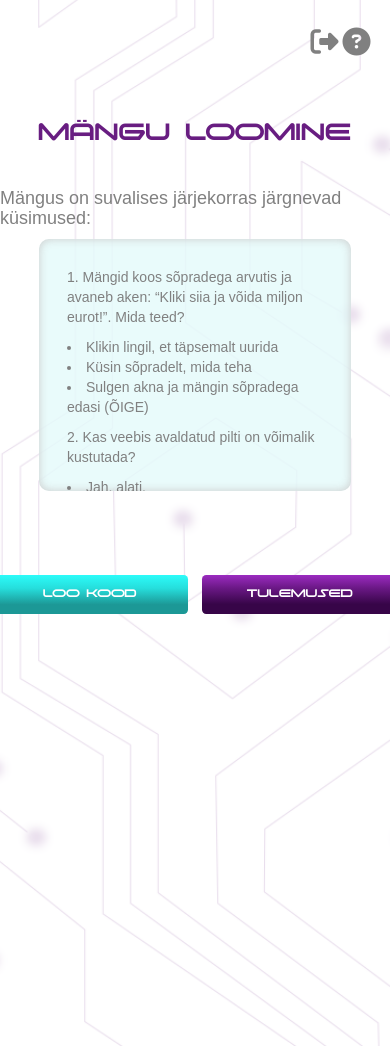
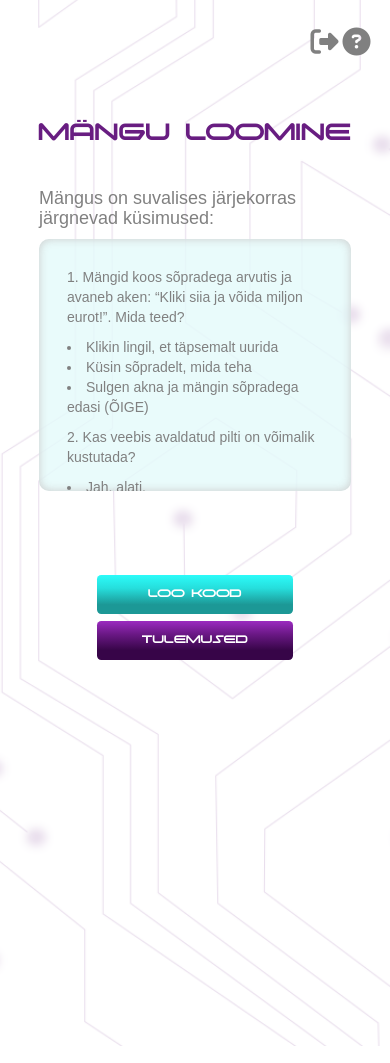
Before and after one commit to elipri/digiseiklusgame, a PHP site: page /kasutaja.php in a window 390 px wide. Run offline with PHP 8.4, Linux system fonts and the light colour scheme; the visitor is signed in with stand-in values (Sample User, id 1); data that the repository does not hold is empty; some libraries are stand-ins or nearby versions.

Commit message:
Mängu minemise taust ja kasutaja mob vaade

```diff
--- a/css/style.css
+++ b/css/style.css
@@ -610,6 +610,15 @@ h4 {
   h1 {
     font-size: 38pt;
   }
+  h4 {
+    width: 80vw;
+  }
+  #userbuttons {
+    display: inline-block;
+  }
+  #gamecode {
+    margin-bottom: .5em;
+  }
 }
 
 @media (max-width: 630px) {
--- a/mäng/index.html
+++ b/mäng/index.html
@@ -15,7 +15,7 @@
 			text-align: center;
 			background-image: url("Taust.png");
 			background-repeat: no-repeat;
-			background-size: auto;
+			background-size: cover;
 
 		}
 
```
